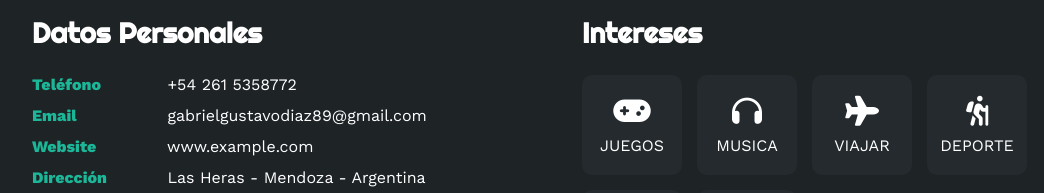
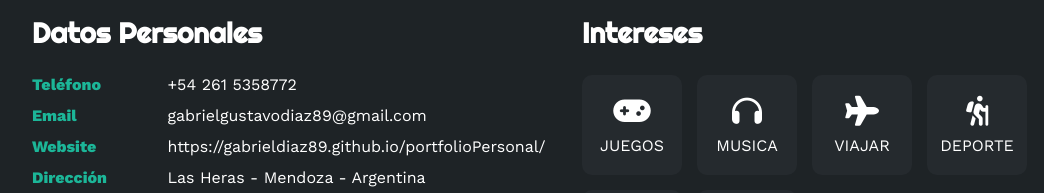
Before and after one commit to gabrieldiaz89/portfolioGabrielDiaz, a plain HTML site: page index.html in a window 1280 px wide. Shown: the part 1020-1213 px from the top of the page, without its empty margins (58-1102 px from the left). Drawn offline with nearby package versions, Linux system fonts and the light colour scheme.

Commit message:
modify website url

```diff
--- a/index.html
+++ b/index.html
@@ -98,7 +98,7 @@
                         </li>
                         <li>
                             <strong>Website</strong>
-                            www.example.com
+                            https://gabrieldiaz89.github.io/portfolioPersonal/
                         </li>
                         <li>
                             <strong>Dirección</strong>
```
